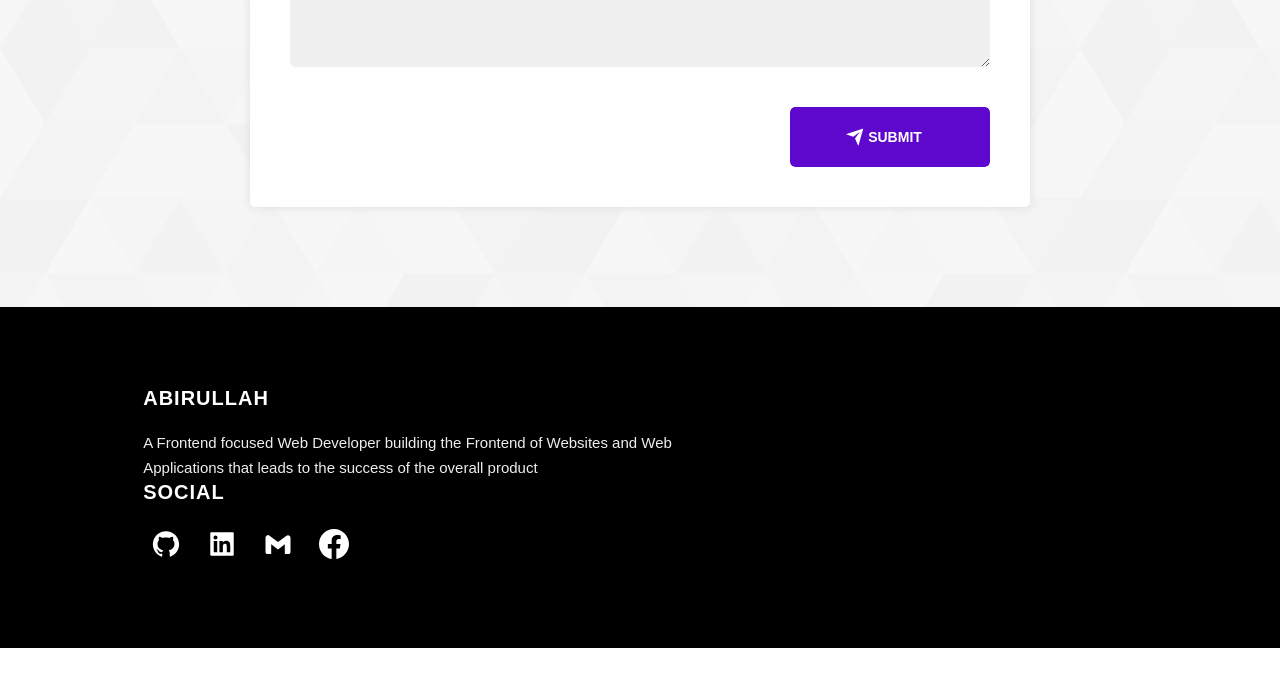
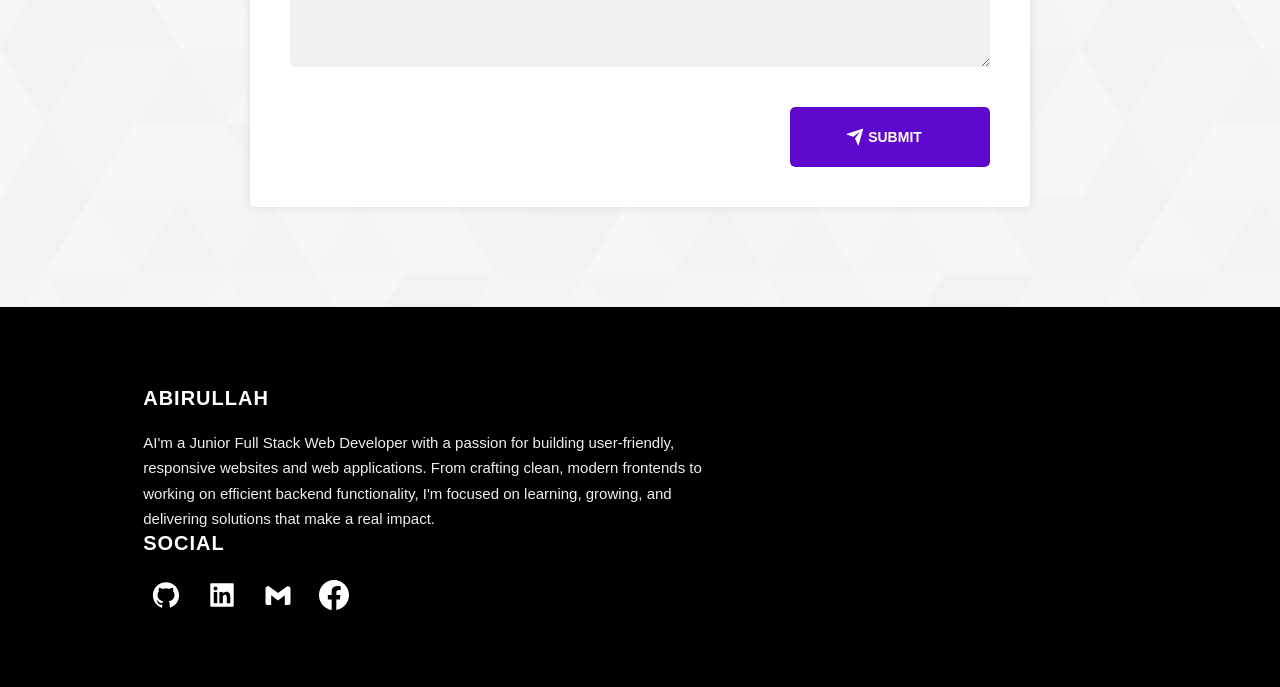
Before and after one commit to Abirullah/Portfolio-with-react, a React (Vite) app: page / in a window 1280 px wide. Shown: the part 4342-5029 px from the top of the page. Before the commit the page ends 4990 px from the top, so only its background shows below. Built offline with nearby package versions, Linux system fonts and the light colour scheme; a web font is replaced by a local one.

Commit message:
Update App.jsx

```diff
--- a/src/app/App.jsx
+++ b/src/app/App.jsx
@@ -366,7 +366,10 @@ function App() {
 					<div className={style["footer-info"]}>
 						<div>
 							<h3>Abirullah</h3>
-							<p>A Frontend focused Web Developer building the Frontend of Websites and Web Applications that leads to the success of the overall product</p>
+							<p>AI'm a Junior Full Stack Web Developer with a passion for building user-friendly,
+								responsive websites and web applications. From crafting clean, modern frontends
+								to working on efficient backend functionality, I'm focused on learning, growing,
+								and delivering solutions that make a real impact.</p>
 						</div>
 						<div className={style.social}>
 							<h3>Social</h3>
```
